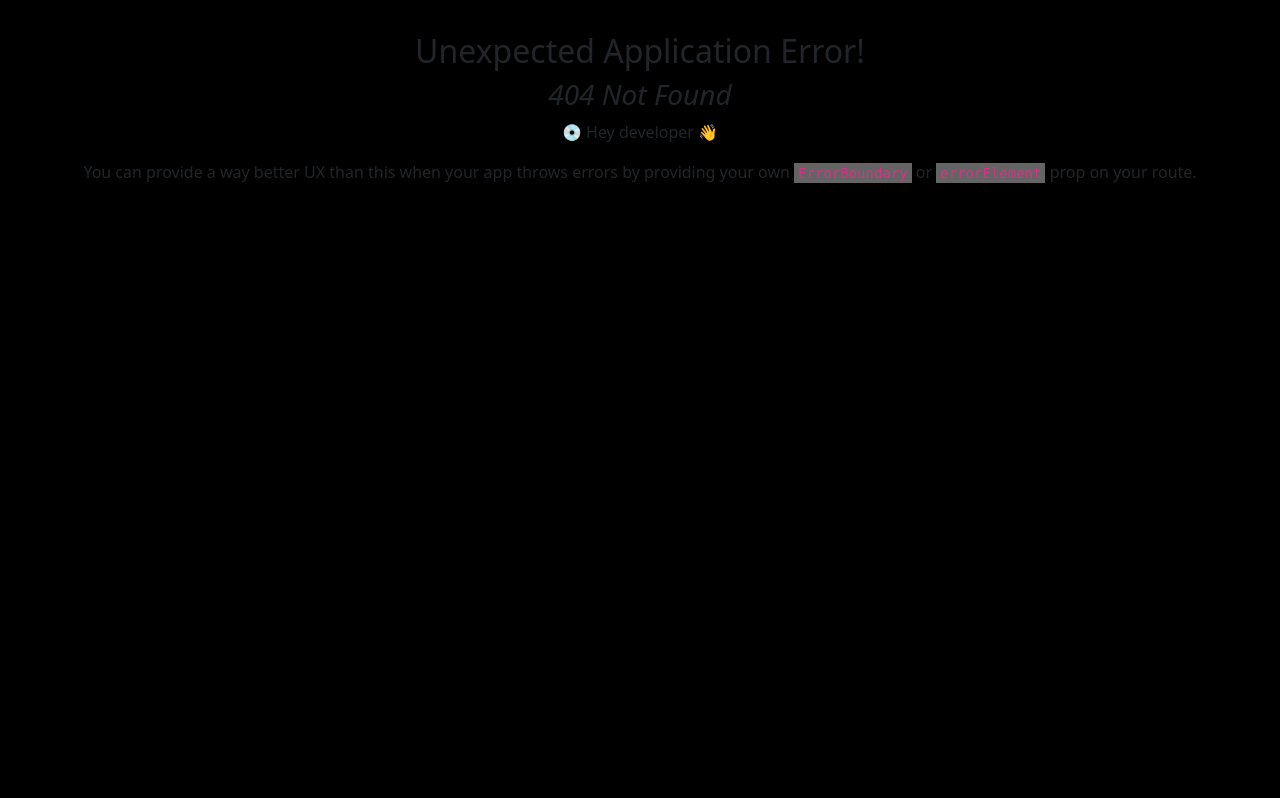
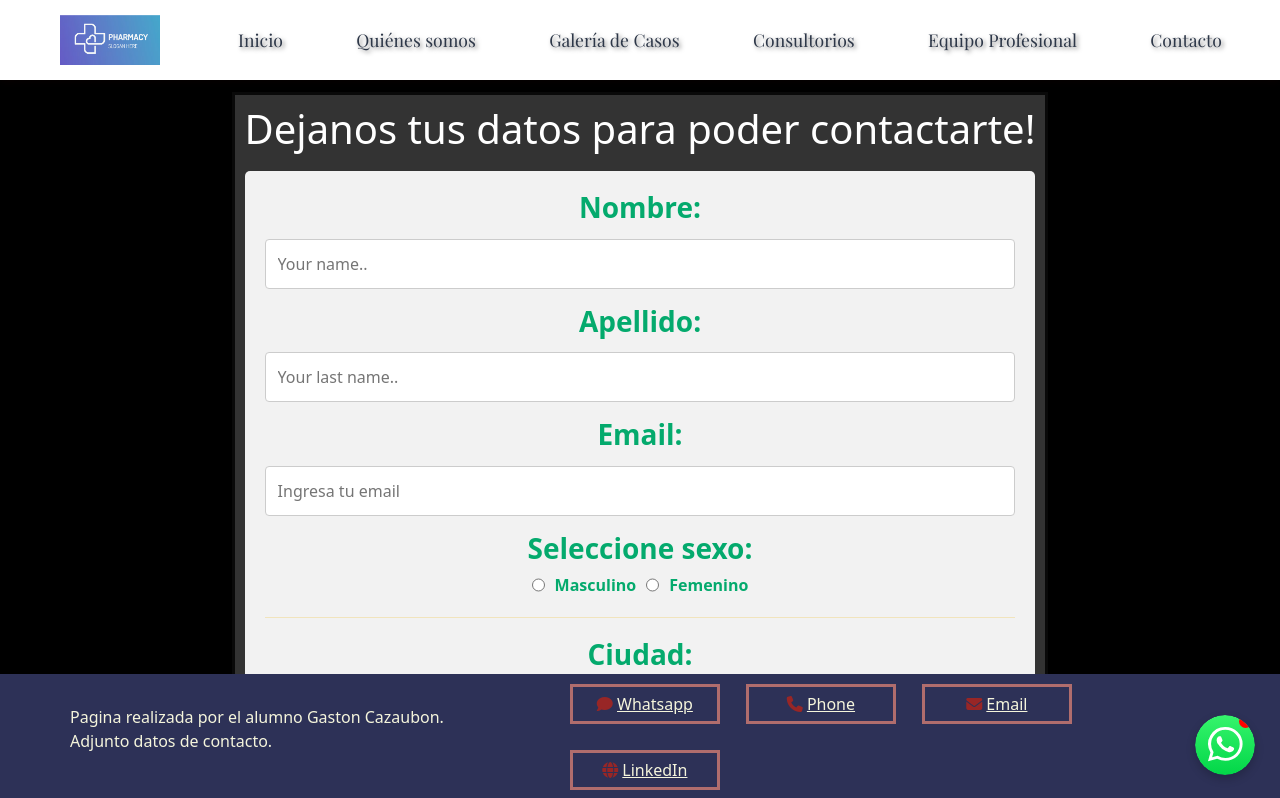
Before and after one commit to gacBass/tp-Final-FrontEnd-Gaston-Cazaubon, a React (Vite) app: page /contacto in a window 1280 px wide. Before the commit this address had no page. Shown: the top 798 px of the page. Built offline with nearby package versions, Linux system fonts and the light colour scheme; a web font is replaced by a local one.

Commit message:
added contact info

```diff
--- a/src/components/contacto/Contacto.jsx
+++ b/src/components/contacto/Contacto.jsx
@@ -0,0 +1,50 @@
+import React from 'react'
+import './Contacto.css'
+
+const Contacto = () => {
+    return (
+        <>
+            <div className="contacto">
+                <h1>Dejanos tus datos para poder contactarte!</h1>
+
+                <div className="container">
+                    <form action="#">
+                        <h3> <label htmlFor="fname">Nombre:</label></h3>
+                        <input type="text" id="fname" name="firstname" placeholder="Your name.." required />
+
+                        <h3> <label htmlFor="lname">Apellido:</label></h3>
+                        <input type="text" id="lname" name="lastname" placeholder="Your last name.." required />
+
+                        <h3> <label htmlFor="lname">Email:</label></h3>
+                        <input type="email" id="email" placeholder="Ingresa tu email" required />
+
+                        <h3> <label htmlFor="genderSelect">Seleccione sexo:</label></h3>
+                        <div className='radio'>
+                            <input type="radio" id="Masculino" name="gender" value="Masculino" />
+                            <label htmlFor="Masculino">Masculino</label>
+                            <input type="radio" id="Femenino" name="gender" value="Femenino" />
+                            <label htmlFor="Femenino">Femenino</label>
+                        </div>
+                        <hr />
+                        <h3> <label htmlFor="country">Ciudad:</label></h3>
+                        <select id="country" name="country">
+                            <option value="Buenos Aires">Buenos Aires</option>
+                            <option value="La plata">La plata</option>
+                            <option value="Resto del pais">Resto del pais</option>
+                        </select>
+
+                        <h3> <label htmlFor="subject">Dejanos tu consulta:</label></h3>
+                        <textarea id="subject" name="subject" placeholder="Escribinos acá tu consulta..."
+                            required></textarea>
+                        <input type="submit" value="Enviar consulta" />&nbsp;&nbsp;
+                        <input type="reset" value="Limpiar seleccion" />
+                    </form>
+                </div>
+            </div>
+
+
+        </>
+    )
+}
+
+export default Contacto
--- /dev/null
+++ b/src/components/contacto/contacto.css
@@ -0,0 +1,73 @@
+
+.contacto{
+    display: grid;
+    grid-template-columns: repeat(1, 1fr);
+    grid-template-rows: repeat(1, 1fr);
+    grid-column-gap: 0px;
+    grid-row-gap: 0px;
+    gap: 10px;
+    justify-items: center;
+    border: 3px solid rgb(9, 9, 9);
+    padding: 10px;
+    margin-bottom: 50px;
+    color: white;
+    background-color: #333;
+
+}
+
+.contacto h3 {
+    text-align: center;
+    color: #04AA6D;
+}
+
+label {
+    color: #04AA6D;
+    font-weight: bold;
+}
+
+hr {
+    border: 0;
+    height: 1px;
+    background-color: #e9b61e;
+    margin: 20px 0;
+}
+input[type=text], input[type=email], select, textarea {
+    width: 100%;
+    padding: 12px;
+    border: 1px solid #ccc;
+    border-radius: 4px;
+    box-sizing: border-box;
+    margin-top: 6px;
+    margin-bottom: 16px;
+    resize: vertical;
+  }
+
+  input[type=submit] {
+    background-color: #04AA6D;
+    color: white;
+    padding: 12px 20px;
+    border: none;
+    border-radius: 4px;
+    cursor: pointer;
+  }
+
+  input[type=submit]:hover {
+    background-color: #45a049;
+  }
+
+  .container {
+    border-radius: 5px;
+    background-color: #f2f2f2;
+    padding: 20px;
+  }
+
+  h3, h1 {
+    color: white;
+  }
+
+  .radio {
+    display: flex;
+    flex-direction: row;
+    justify-content: center;
+    gap: 10px;
+  }
--- a/src/components/equipo/EquipoProfesional.jsx
+++ b/src/components/equipo/EquipoProfesional.jsx
@@ -9,8 +9,8 @@ const EquipoProfesional = () => {
     const { doctors, loading, error } = useEquipoApi();
 
     if (loading) {
-        return <div>
-            <img src="/assets/loader.gif" alt="Loading..."/>
+        return <div className='loading-container'>
+            <img src="/assets/loader.gif" alt="Loading..." />
 
         </div>
     }
--- a/src/components/equipo/equipo.css
+++ b/src/components/equipo/equipo.css
@@ -23,3 +23,9 @@
     border-radius: 50%;
     margin-bottom: 20px;
 }
+
+.loading-container img{
+    width: 20vh;
+    height: 20vh;
+    margin-top: 200px;
+}
--- a/src/components/landing/Landing.jsx
+++ b/src/components/landing/Landing.jsx
@@ -5,7 +5,7 @@ const Landing = () => {
         <>
             <main>
 
-                <div class="imageSalud">
+                <div className="imageSalud">
                     <img src="assets/salud.jpg" alt="la salud de nuestros hijes" width="100%" />
                 </div>
 
--- a/src/layout/footer/Footer.jsx
+++ b/src/layout/footer/Footer.jsx
@@ -9,14 +9,14 @@ const footer = () => {
                 <p>Pagina realizada por el alumno Gaston Cazaubon. Adjunto datos de contacto.</p>
 
 
-                <div class="contact">
-                    <div class="contactCard"><i class="fa-solid fa-comment"></i>&nbsp;<a href="https://wa.me/1163538689" target="_blank">Whatsapp</a></div>
-                    <div class="contactCard"><i class="fa-solid fa-phone"></i>&nbsp;<a href="tel:+5491163538689">Phone</a>
+                <div className="contact">
+                    <div className="contactCard"><i className="fa-solid fa-comment"></i>&nbsp;<a href="https://wa.me/1163538689" target="_blank">Whatsapp</a></div>
+                    <div className="contactCard"><i className="fa-solid fa-phone"></i>&nbsp;<a href="tel:+5491163538689">Phone</a>
                     </div>
-                    <div class="contactCard"><i class="fa-solid fa-envelope">&nbsp;</i><a
+                    <div className="contactCard"><i className="fa-solid fa-envelope">&nbsp;</i><a
                         href="mailto:gastoncazaubon@gmail.com?subject=Consulta Web?body=Te escribo porque te vi en la web">Email</a>
                     </div>
-                    <div class="contactCard"><i class="fa-solid fa-globe">&nbsp;</i><a href="https://www.linkedin.com/in/gaston-cazaubon/" target="_blank">LinkedIn</a>
+                    <div className="contactCard"><i className="fa-solid fa-globe">&nbsp;</i><a href="https://www.linkedin.com/in/gaston-cazaubon/" target="_blank">LinkedIn</a>
                     </div>
 
                 </div>
--- a/src/layout/header/Header.jsx
+++ b/src/layout/header/Header.jsx
@@ -12,7 +12,7 @@ const Header = () => {
         <h3><Link to="/galeria">Galería de Casos</Link></h3>
         <h3><Link to="/consultorios">Consultorios</Link></h3>
         <h3><Link to="/equipo-profesional">Equipo Profesional</Link></h3>
-        <h3><Link to="/">Contacto</Link></h3>
+        <h3><Link to="/contacto">Contacto</Link></h3>
       </nav>
     </header>
   )
--- /dev/null
+++ b/src/pages/ContactoPage.jsx
@@ -0,0 +1,10 @@
+import React from 'react'
+import Contacto from '../components/contacto/Contacto'
+
+const EquipoProfesionalPage = () => {
+  return (
+      <Contacto />
+  )
+}
+
+export default EquipoProfesionalPage
```
Also changed, not shown: src/router.jsx (+13 -8 lines).
